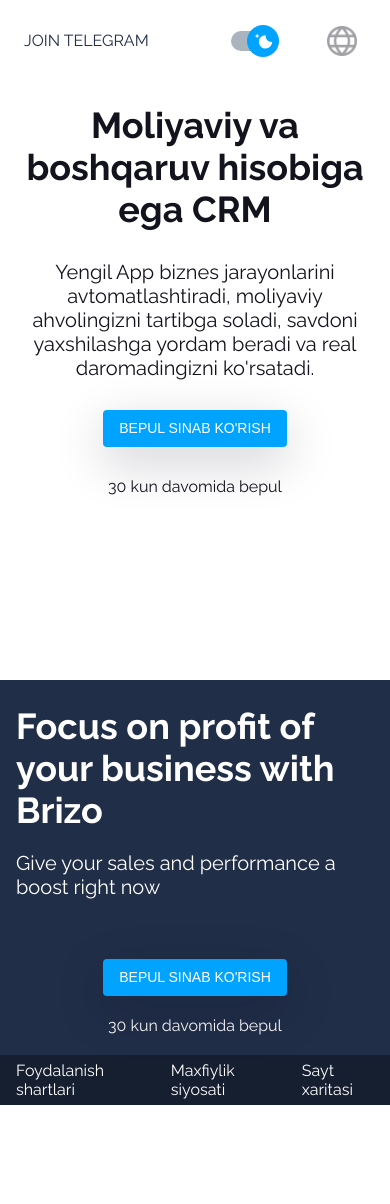
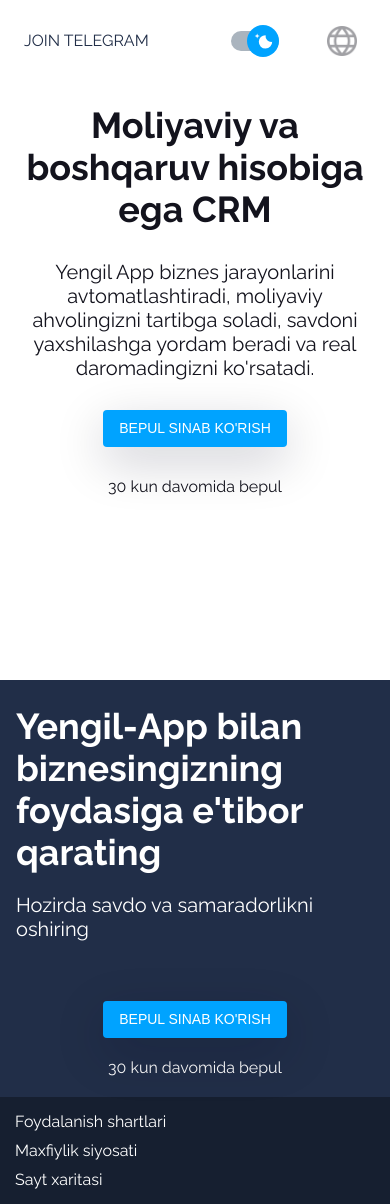
Before and after one commit to usmonovdev/yengil, a React (Create React App) app: page / in a window 390 px wide. Before the commit the page ends 1105 px from the top, so only its background shows below. Built offline with nearby package versions, Linux system fonts and the light colour scheme.

Commit message:
footer media screen

```diff
--- a/src/components/footer/Footer.jsx
+++ b/src/components/footer/Footer.jsx
@@ -23,14 +23,14 @@ const Footer = () => {
             animate={{ opacity: 1, y: 0 }}
             transition={{ duration: 1.5, type: "spring" }}
           >
-            <H1>Focus on profit of your business with Brizo</H1>
+            <H1>Yengil-App bilan biznesingizning foydasiga e'tibor qarating</H1>
           </motion.div>
           <motion.div
             initial={{ opacity: 0, y: 30 }}
             animate={{ opacity: 1.5, y: 0 }}
             transition={{ duration: 1, type: "spring", delay: 0.2 }}
           >
-            <H3>Give your sales and performance a boost right now</H3>
+            <H3>Hozirda savdo va samaradorlikni oshiring</H3>
           </motion.div>
           <motion.div
             initial={{ opacity: 0, scale: 0.7 }}
@@ -53,14 +53,7 @@ const Footer = () => {
         </Container>
       </footer>
       <footer className="footer2">
-        <Container
-          sx={{
-            display: "flex",
-            alignItems: "center",
-            flexDirection: "row",
-            gap: "30px",
-          }}
-        >
+        <Container className="footercontainer">
           <Paragraph>Foydalanish shartlari</Paragraph>
           <Paragraph>Maxfiylik siyosati</Paragraph>
           <Paragraph>Sayt xaritasi</Paragraph>
--- a/src/components/footer/footer.scss
+++ b/src/components/footer/footer.scss
@@ -12,9 +12,21 @@ footer {
   padding-top: 25px;
 }
 
-.footer2{
+.footer2 {
   background-color: #161f30;
   margin-top: 0px;
   padding: 0;
   min-height: 50px;
+  .footercontainer {
+    display: flex;
+    align-items: center;
+    flex-direction: row;
+    gap: 30px;
+    @media (max-width: 600px) {
+      flex-direction: column;
+      align-items: start;
+      padding: 15px;
+      gap: 10px;
+    }
+  }
 }
```
